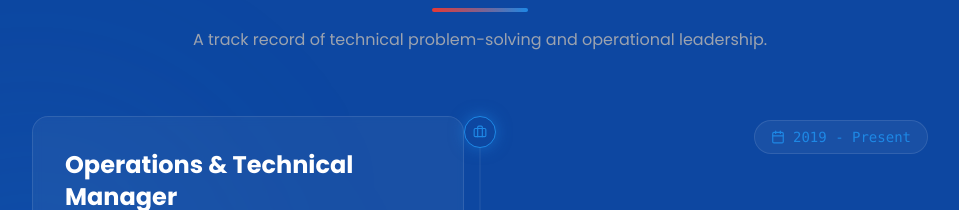
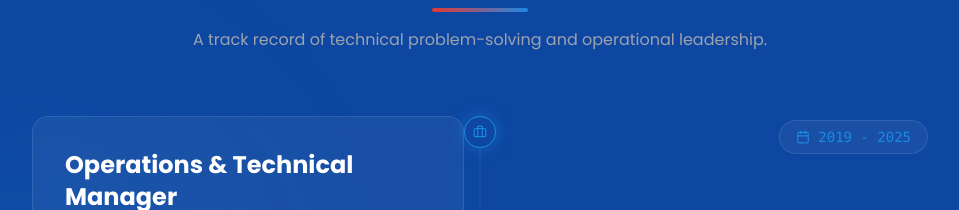
Before and after one commit to MRBRAFI/My-Portfolio, a React (Vite) app: page / in a window 1280 px wide. Shown: the part 3420-3630 px from the top of the page, without its empty margins (160-1119 px from the left). Built offline with nearby package versions, Linux system fonts and the light colour scheme.

Commit message:
Updated experience date

```diff
--- a/src/components/Experience.jsx
+++ b/src/components/Experience.jsx
@@ -11,7 +11,7 @@ const Experience = () => {
             id: 1,
             role: "Operations & Technical Manager",
             company: "Family Printing Business",
-            period: "2019 - Present", // Assuming present or recently, adapting based on user context
+            period: "2019 - 2025", // Assuming present or recently, adapting based on user context
             description: "Managed end-to-end business operations, delivering critical printing projects while ensuring technical reliability and customer satisfaction.",
             achievements: [
                 {
```
